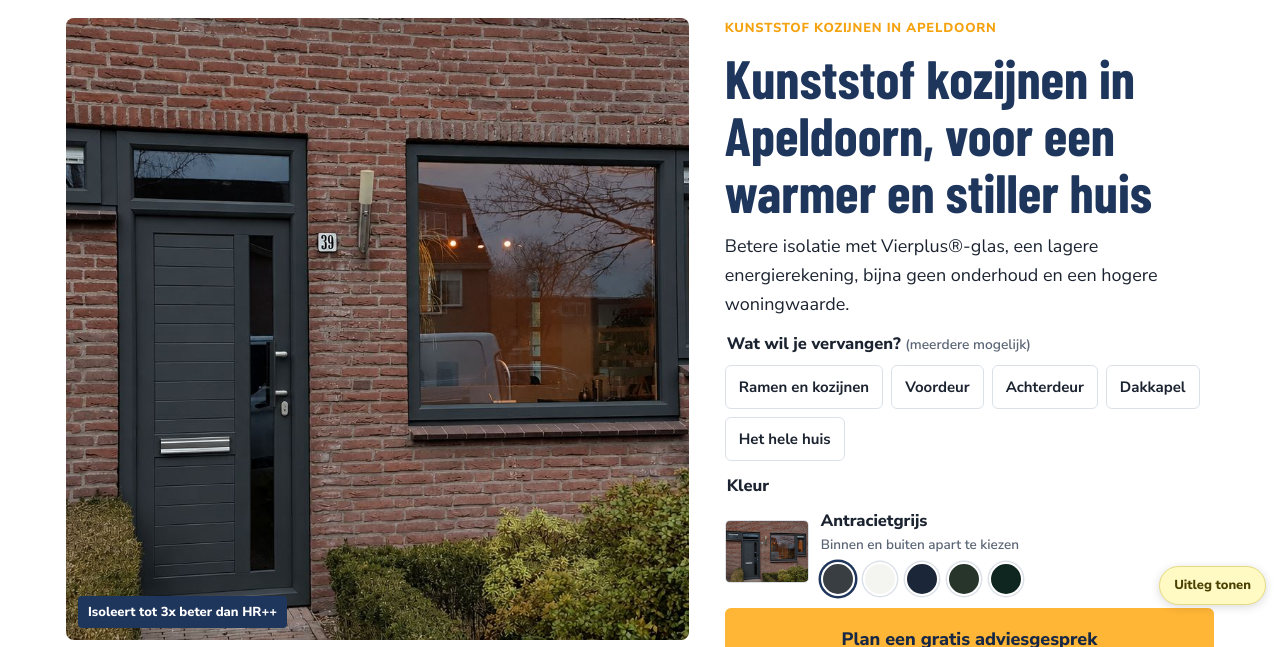
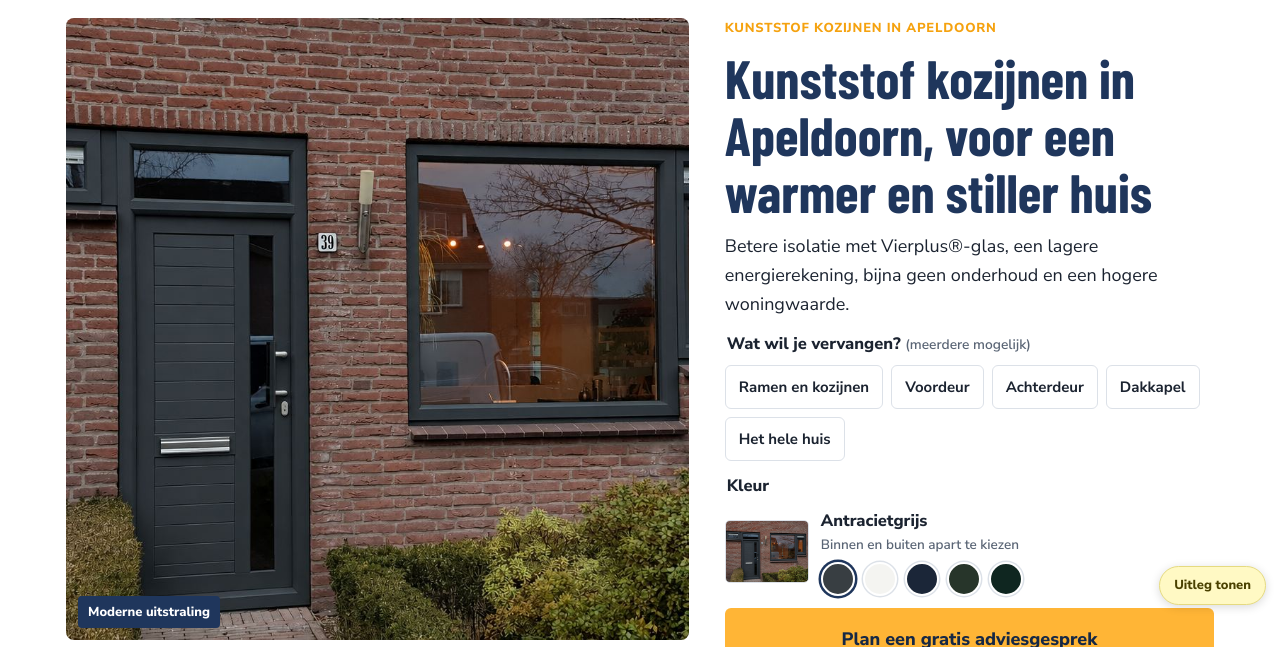
Before and after one commit to createwithd/pluskozijn-preview, a plain HTML site: page apeldoorn.html in a window 1280 px wide. Both pictures are taken after a click on the button 837 px from the left and 689 px from the top of the page. Shown: the part 111-758 px from the top of the page. Drawn offline with nearby package versions, Linux system fonts and the light colour scheme.

Commit message:
Kleurkeuze in koopblok: per kleur een passend voordeel
Co-Authored-By: Claude Opus 5.5 <noreply@anthropic.com>

```diff
--- a/apeldoorn.html
+++ b/apeldoorn.html
@@ -243,7 +243,7 @@ const sv=document.createElement('video');sv.muted=true;sv.loop=true;sv.playsInli
 document.querySelectorAll('.th').forEach(b=>b.addEventListener('click',()=>{if(b.dataset.vid){document.getElementById('hoek').hidden=true;sv.src=b.dataset.vid;sv.hidden=false;sv.play().catch(()=>{});pilsEl.innerHTML='';document.querySelectorAll('.th').forEach(x=>x.setAttribute('aria-pressed',x===b));return}sv.pause();sv.hidden=true;const g=G[+b.dataset.i];stage.src=g.s;stage.alt=g.a;pilsEl.innerHTML=g.p;const hk=document.getElementById('hoek');hk.hidden=!g.h;hk.textContent=g.h;document.querySelectorAll('.th').forEach(x=>x.setAttribute('aria-pressed',x===b))}));
 function kies(k,n){document.querySelectorAll('[data-k]').forEach(x=>x.setAttribute('aria-pressed',x.dataset.k===k));
  const s='img/kl/'+k+'.jpg';document.getElementById('klMini').src=s;document.getElementById('klNaam').firstChild.textContent=n+' ';
- document.getElementById('kzImg').src=s;document.getElementById('kzNm').textContent=n;sv.pause();sv.hidden=true;document.getElementById('hoek').hidden=false;document.getElementById('hoek').textContent='Isoleert tot 3x beter dan HR++';stage.src=s;stage.alt='Kozijnen en voordeur in '+n;pilsEl.innerHTML='';
+ document.getElementById('kzImg').src=s;document.getElementById('kzNm').textContent=n;sv.pause();sv.hidden=true;document.getElementById('hoek').hidden=false;document.getElementById('hoek').textContent=({antraciet:'Moderne uitstraling',wit:'Onderhoudsarm',blauw:'Kleur binnen en buiten apart',groen:'Warmer en stiller',monument:'Past bij een klassiek huis'})[k]||'';stage.src=s;stage.alt='Kozijnen en voordeur in '+n;pilsEl.innerHTML='';
  document.querySelectorAll('.th').forEach((x,i)=>x.setAttribute('aria-pressed','false'));gekozen.kleur=n}
 document.querySelectorAll('[data-k]').forEach(b=>b.addEventListener('click',()=>kies(b.dataset.k,b.dataset.n)));
 const r=document.getElementById('vnR'),na=document.getElementById('vnNa'),l=document.getElementById('vnL'),kn=document.getElementById('vnK');
```
Also changed, not shown: index.html (+1 -1 lines), rotterdam.html (+1 -1 lines).
